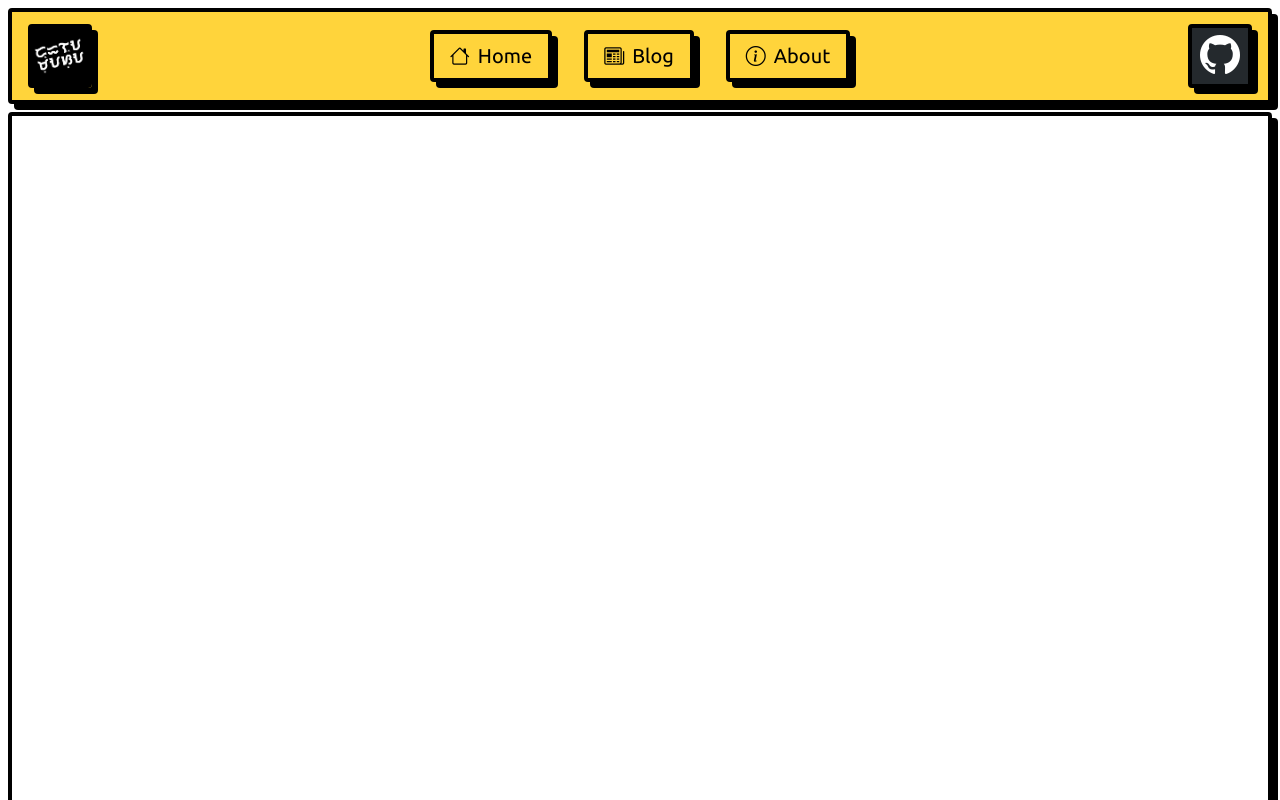
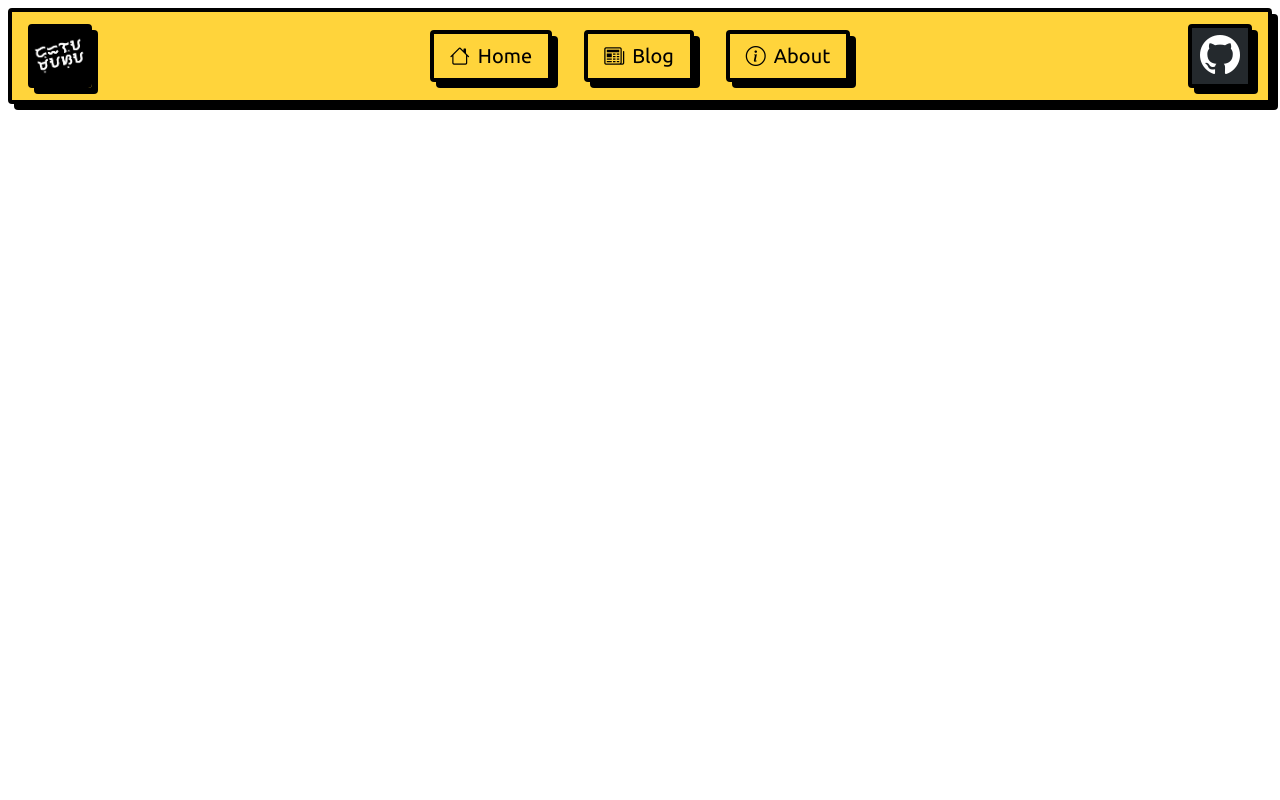
Before and after one commit to denverdelamasa/blog, a Next.js app: page / in a window 1280 px wide. Shown: the top 800 px of the page. Built offline with nearby package versions, Linux system fonts and the light colour scheme.

Commit message:
style: minor tweaks on homepage

```diff
--- a/src/app/blog/page.tsx
+++ b/src/app/blog/page.tsx
@@ -1,9 +1,11 @@
 export default function Blog() {
   return (
     <>
+      <section className="min-h-[88vh] bg-white">
         <h5 className="text-8xl text-black">
           blog page test
         </h5>
+      </section>
     </>
   );
 }
--- a/src/app/page.tsx
+++ b/src/app/page.tsx
@@ -2,7 +2,7 @@ export default function Home() {
   return (
     <>
       <main className="min-h-[88vh] flex flex-col gap-4">
-        <section className="min-h-[88vh] bg-white neo-brutalist">
+        <section className="min-h-[88vh] bg-white">
 
         </section>
         <section className="min-h-[100vh] bg-[#1971c2] neo-brutalist">
```
